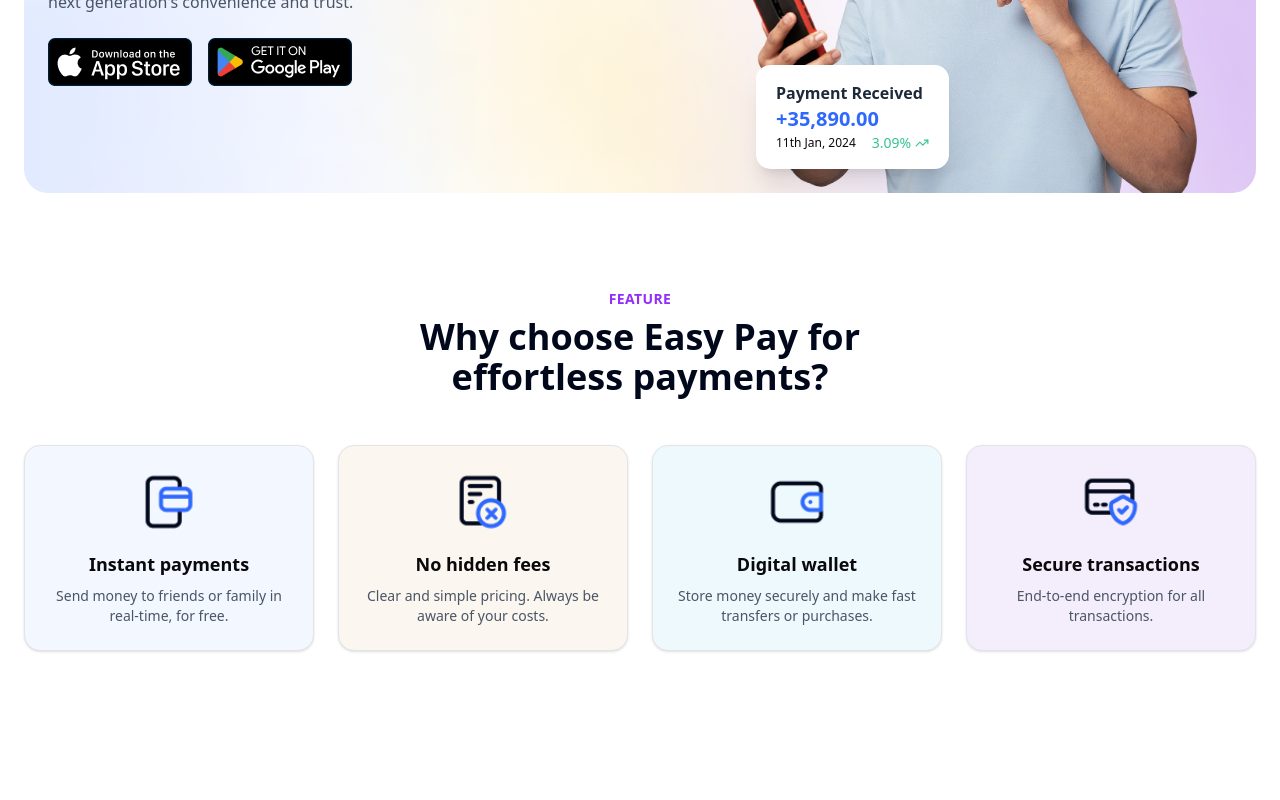
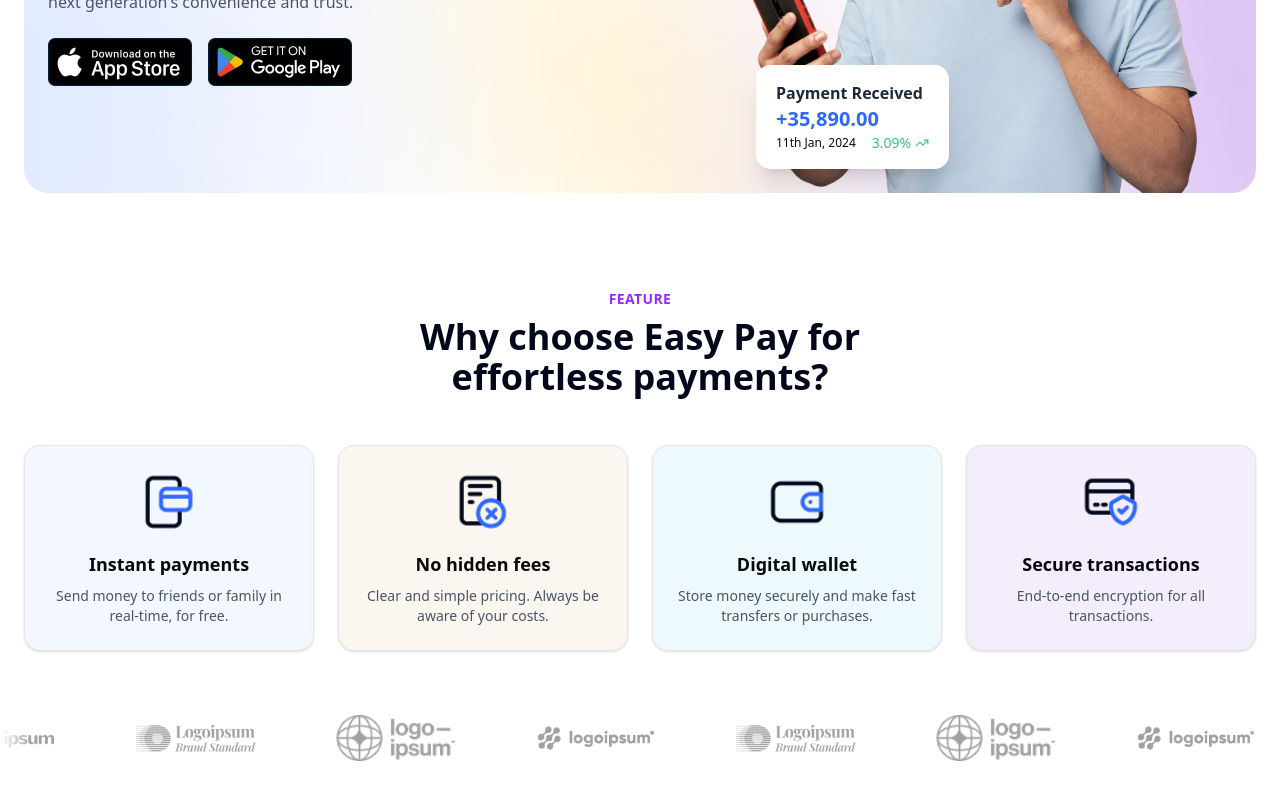
Before and after one commit to sanjidaRimi023/easy_pay, a Next.js app: page / in a window 1280 px wide. Shown: the part 458-1258 px from the top of the page. Before the commit the page ends 1205 px from the top, so only its background shows below. Built offline with nearby package versions, Linux system fonts and the light colour scheme.

Commit message:
complete feature section

```diff
--- a/src/app/components/feature-section.tsx
+++ b/src/app/components/feature-section.tsx
@@ -13,7 +13,7 @@ export default function FeatureSection() {
   }, []);
 
   return (
-    <section className="container mx-auto px-4 sm:px-6 my-24">
+    <section className="container mx-auto px-4 sm:px-6 mt-24 mb-16">
       {/* Header */}
       <div className="flex flex-col items-center justify-center text-center mb-12">
         <span className="text-secondary text-sm font-semibold tracking-wide">
--- /dev/null
+++ b/src/app/components/marque.tsx
@@ -0,0 +1,74 @@
+"use client";
+import Image from "next/image";
+import React from "react";
+
+export interface Logo {
+  name: string;
+  image: string;
+  color?: string;
+}
+
+interface MarqueeProps {
+  Logos: Logo[];
+  direction?: "forwards" | "reverse";
+}
+
+const combinedLogo: Logo[] = [
+  { name: "company image", image: "/marque3.png", color: "#F7DF1E" },
+  { name: "company image", image: "/marque4.png", color: "#3178C6" },
+
+  { name: "company image", image: "/marque1.png", color: "#61DAFB" },
+  { name: "company image", image: "/marque5.png", color: "#FFFFFF" },
+  { name: "company image", image: "/marque3.png", color: "#F7DF1E" },
+  { name: "company image", image: "/marque4.png", color: "#3178C6" },
+  { name: "company image", image: "/marque5.png", color: "#339933" },
+  { name: "company image", image: "/marque3.png", color: "#F7DF1E" },
+  { name: "company image", image: "/marque4.png", color: "#3178C6" },
+];
+
+const Marquee: React.FC<MarqueeProps> = ({ Logos, direction = "forwards" }) => {
+  const animationName = direction === "forwards" ? "marquee" : "marqueeReverse";
+
+  return (
+    <div
+      className="overflow-hidden w-full mb-20"
+      style={{
+        maskImage:
+          "linear-gradient(to right, transparent, black 2rem, black calc(100% - 2rem), transparent)",
+      }}
+    >
+      <div
+        style={{
+          display: "flex",
+          width: "max-content",
+          animation: `${animationName} 20s linear infinite`,
+        }}
+      >
+        {[...Logos, ...Logos].map((Logo, index) => (
+          <div
+            key={index}
+            className="flex items-center justify-between rounded-2xl mx-10"
+          >
+            <Image
+              width={120}
+              height={120}
+              src={Logo.image}
+              alt={Logo.name}
+              className="object-contain"
+            />
+          </div>
+        ))}
+      </div>
+    </div>
+  );
+};
+
+const MarqueeLogos: React.FC = () => {
+  return (
+    <div className="w-full">
+      <Marquee Logos={combinedLogo} direction="forwards" />
+    </div>
+  );
+};
+
+export default MarqueeLogos;
--- a/src/app/globals.css
+++ b/src/app/globals.css
@@ -97,3 +97,12 @@ p,span {
     @apply bg-background text-foreground;
   }
 }
+@keyframes marquee {
+  0% { transform: translateX(0%); }
+  100% { transform: translateX(-50%); }
+}
+
+@keyframes marqueeReverse {
+  0% { transform: translateX(-50%); }
+  100% { transform: translateX(0%); }
+}
--- a/src/app/page.tsx
+++ b/src/app/page.tsx
@@ -1,12 +1,15 @@
 
 import FeatureSection from "./components/feature-section";
 import HeroSection from "./components/hero-section";
+import MarqueeSection from "./components/marque";
 
 export default function Home() {
   return (
     <>
       <HeroSection />
-    <FeatureSection/>
+      <FeatureSection />
+      <MarqueeSection/>
+
     </>
   );
 }
```
